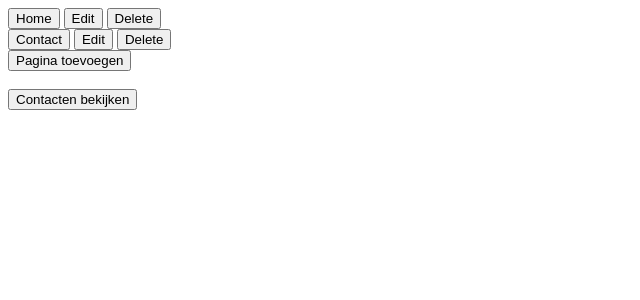
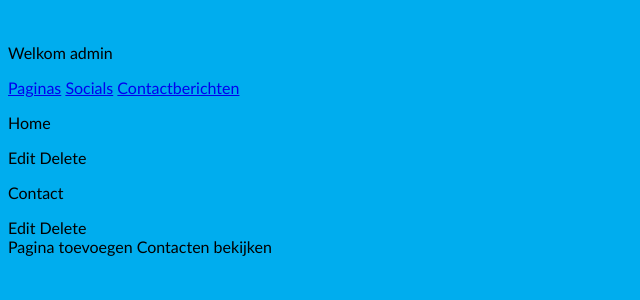
Before and after one commit to MoonyDewDrops/focus6, a PHP site: page /focus6/admin in a window 1280 px wide. Shown: the top 300 px of the page, without its empty margins (0-640 px from the left). Run offline with PHP 8.4, Linux system fonts and the light colour scheme; a user stored in the database is signed in; data comes from the database, SQL or seed files in the repository; both versions use the stored data as it was after the commit; data that the repository does not hold is empty; a stand-in replaces the project's code that opens the database connection; style sheets or scripts are compiled from the project's sources.

Commit message:
start cms

```diff
--- a/assets/css/admin.css
+++ b/assets/css/admin.css
@@ -1 +1,3 @@
-/*# sourceMappingURL=admin.css.map */
+body {
+  background-color: #00ADEE;
+}/*# sourceMappingURL=admin.css.map */
--- a/assets/css/admin.scss
+++ b/assets/css/admin.scss
@@ -1 +1,5 @@
 @import "./global";
+
+body{
+    background-color: $accent-cms;
+}
--- a/views/admin.php
+++ b/views/admin.php
@@ -23,43 +23,35 @@ if (isset($_SESSION['gebruikersnaam'])) {
     <head>
         <meta charset="UTF-8">
         <meta name="viewport" content="width=device-width, initial-scale=1.0">
+        <link rel="stylesheet" href="<?= 'assets/css/style.css' ?>">
+    <link rel="stylesheet" href="<?= 'assets/css/admin.css' ?>">
         <title>CMS</title>
     </head>
 
     <body>
+        <header>
+            <img></img>
+            <p>Welkom <?= $_SESSION['gebruikersnaam']; ?></p>
+            <a href="paginas">Paginas</a>
+            <a href="Socials">Socials</a>
+            <a href="contactberichten">Contactberichten</a>
+        </header>
         <?php
         if (isset($paginas)) {
             foreach ($paginas as $pagina) {
         ?>
                 <div>
-                    <button class="CMSbuttons">
-                        <?= $pagina['paginaNaam']; ?>
-                    </button>
-                    <button class="">
-                        <a href='editProcess?id=<?= $pagina['id'];?>' style="text-decoration:none;color:black;">Edit</a>
-                    </button>
-                    <button class="">
-                        <a href='deleteProcess?id=<?= $pagina['id'];?>' style="text-decoration:none;color:black;">Delete</a>
-                    </button>
-
-                    <br>
+                    <p><?= $pagina['paginaNaam']; ?></p>
+                    <a href='editProcess?id=<?= $pagina['id'];?>' style="text-decoration:none;color:black;">Edit</a>
+                    <a href='deleteProcess?id=<?= $pagina['id'];?>' style="text-decoration:none;color:black;">Delete</a>
                 </div>
         <?php
             }
         }
         ?>
-        <button class="CMSbuttons">
-            <a href="create" style="text-decoration:none;color:black;"> Pagina toevoegen </a>
-        </button>
 
-        <br>
-        <br>
-
-        <button>
-            <a href="contact" style="text-decoration:none;color:black;">Contacten bekijken</a>
-        </button>
-
-
+        <a href="create" style="text-decoration:none;color:black;"> Pagina toevoegen </a>
+        <a href="contact" style="text-decoration:none;color:black;">Contacten bekijken</a>
     <?php
 } else if (!isset($_SESSION['gebruikersnaam'])) {
     ?>
```
Also changed, not shown: assets/sql/focus6.sql (+12 -12 lines), views/home.php (+2 -10 lines), 1 other file.
